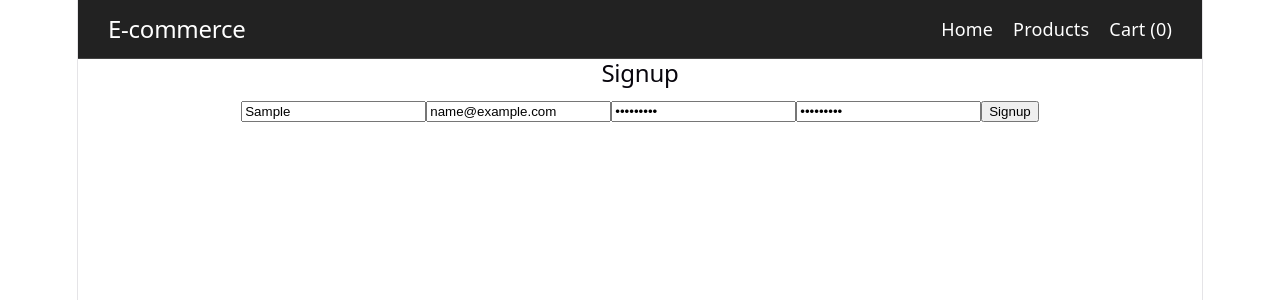
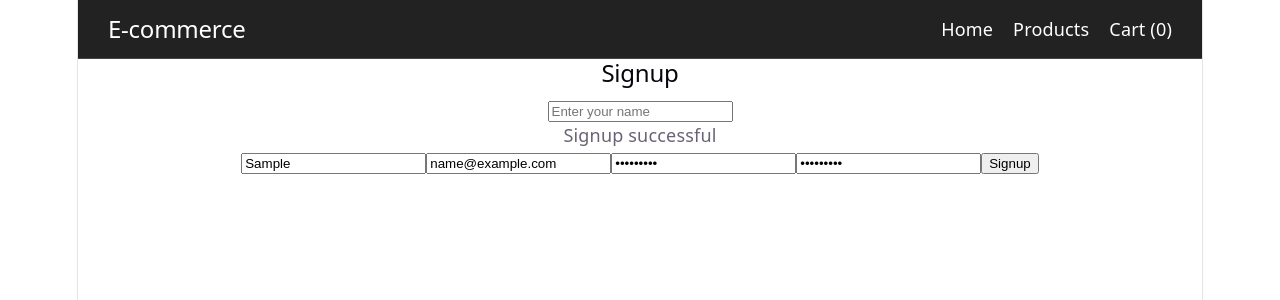
Before and after one commit to abhi12012/e-commerce-react, a React (Vite) app: page /signup in a window 1280 px wide. Both pictures are taken after typing "Sample", "name@example.com", "Sample123", "Sample123" into the empty fields and a click on the button "Signup". Shown: the top 300 px of the page. Built offline with nearby package versions, Linux system fonts and the light colour scheme.

Commit message:
Complete signup form

```diff
--- a/src/components/Signup.jsx
+++ b/src/components/Signup.jsx
@@ -6,27 +6,40 @@ function Signup() {
     const [password, setPassword] = useState("")
     const [confirmPassword, setConfirmPassword] = useState("")
     const [error, setError] = useState("")
+    const [success, setSuccess] = useState("")
 
 
   return (
     <div>
       <h2>Signup</h2>
 
+      <input
+  type="text"
+  placeholder="Enter your name"
+  required
+/>
+
       {error && <p>{error}</p>}
+      {success && <p>{success}</p>}
 
 
      <form onSubmit={(event) => {
   event.preventDefault()
 
-
-  if (name === "") {
+if (name === "") {
   setError("Name is required")
   return
 }
 
-
 if (email === "") {
   setError("Email is required")
+  return
+}
+
+const emailPattern = /^[^\s@]+@[^\s@]+\.[^\s@]+$/
+
+if (!emailPattern.test(email)) {
+  setError("Please enter a valid email")
   return
 }
 
@@ -35,12 +48,24 @@ if (password === "") {
   return
 }
 
-  if (password !== confirmPassword) {
+if (password.length < 6) {
+  setError("Password must be at least 6 characters")
+  return
+}
+
+if (confirmPassword === "") {
+  setError("Confirm password is required")
+  return
+}
+
+if (password !== confirmPassword) {
   setError("Passwords do not match")
   return
 }
 
-  console.log("Signup form submitted")
+
+
+setSuccess("Signup successful")
 }}>
 
 
```
